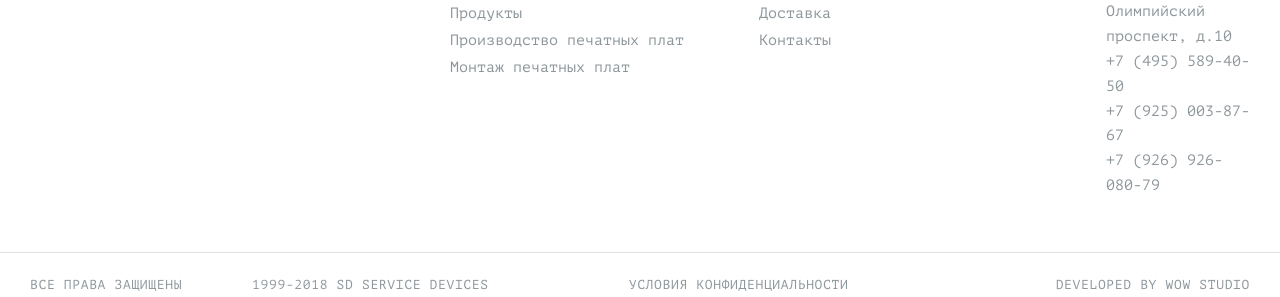
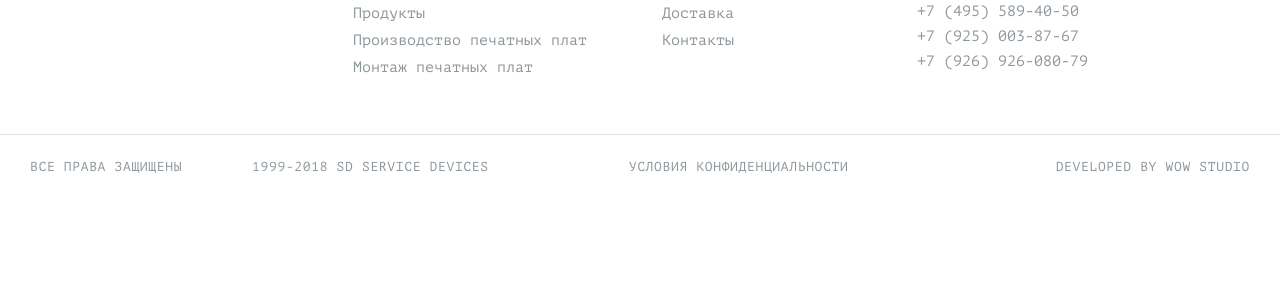
Before and after one commit to qrxt/smart-device, a website: page source/index.html in a window 1280 px wide. Shown: the part 4007-4304 px from the top of the page. After the commit the page ends 4201 px from the top, so only its background shows below. Drawn offline with nearby package versions, Linux system fonts and the light colour scheme; files that its build step writes are made by us from their sources; files whose address does not match are found by name.

Commit message:
Исправляет выпадание за контейнер в футере при низком разрешении

```diff
--- a/source/index.html
+++ b/source/index.html
@@ -324,12 +324,12 @@
         <h3 class="footer-address__title footer-section-title">
           Наш офис
         </h3>
-        <p class="footer-address__text">
-          г. Мытищи, Олимпийский проспект, д.10<br>
-          +7 (495) 589-40-50<br>
-          +7 (925) 003-87-67<br>
-          +7 (926) 926-080-79
-        </p>
+        <div class="footer-address__items">
+          <p class="footer-address__item">г. Мытищи, Олимпийский проспект, д.10</p>
+          <a class="footer-address__link" href="tel:74955894050">+7 (495) 589-40-50</a>
+          <a class="footer-address__link" href="tel:79250038767">+7 (925) 003-87-67</a>
+          <a class="footer-address__link" href="tel:792692608079">+7 (926) 926-080-79</a>
+          </div>
       </div>
     </div>
 
--- a/source/sass/blocks/footer-address.scss
+++ b/source/sass/blocks/footer-address.scss
@@ -11,3 +11,23 @@
 
   @include set-font(15px, 25px);
 }
+
+.footer-address__items {
+  display: flex;
+  flex-direction: column;
+}
+
+.footer-address__item {
+  margin: 0;
+  font-family: $font-secondary;
+  color: rgba(#1b2d37, 0.5);
+
+  @include set-font(15px, 25px);
+}
+
+.footer-address__link {
+  font-family: $font-secondary;
+  color: rgba(#1b2d37, 0.5);
+
+  @include set-font(15px, 25px);
+}
--- a/source/sass/blocks/footer-info.scss
+++ b/source/sass/blocks/footer-info.scss
@@ -9,7 +9,7 @@
 }
 
 .footer-info__item {
-  margin: 0;
+  margin: 0 0 15px;
   font-family: $font-secondary;
   text-transform: uppercase;
   letter-spacing: 0.05em;
--- a/source/sass/blocks/page-footer.scss
+++ b/source/sass/blocks/page-footer.scss
@@ -1,7 +1,3 @@
-.page-footer {
-  color: red; /* */
-}
-
 .page-footer__inner {
   display: flex;
   padding-top: 60px;
@@ -12,7 +8,6 @@
 }
 
 .page-footer__logo {
-  margin-right: 170px;
   margin-bottom: 53px;
   padding-top: 5px;
   width: 250px;
@@ -20,5 +15,6 @@
 
 .page-footer__site-sections {
   padding-top: 5px;
-  margin-right: 140px;
+  padding-left: 25px;
+  margin: 0 auto;
 }
```
Also changed, not shown: build/css/style.min.css, build/img/icon-fb.svg (added), build/img/icon-ok.svg (added), build/img/icon-vk.svg (added), build/index.html, 1 other file.
